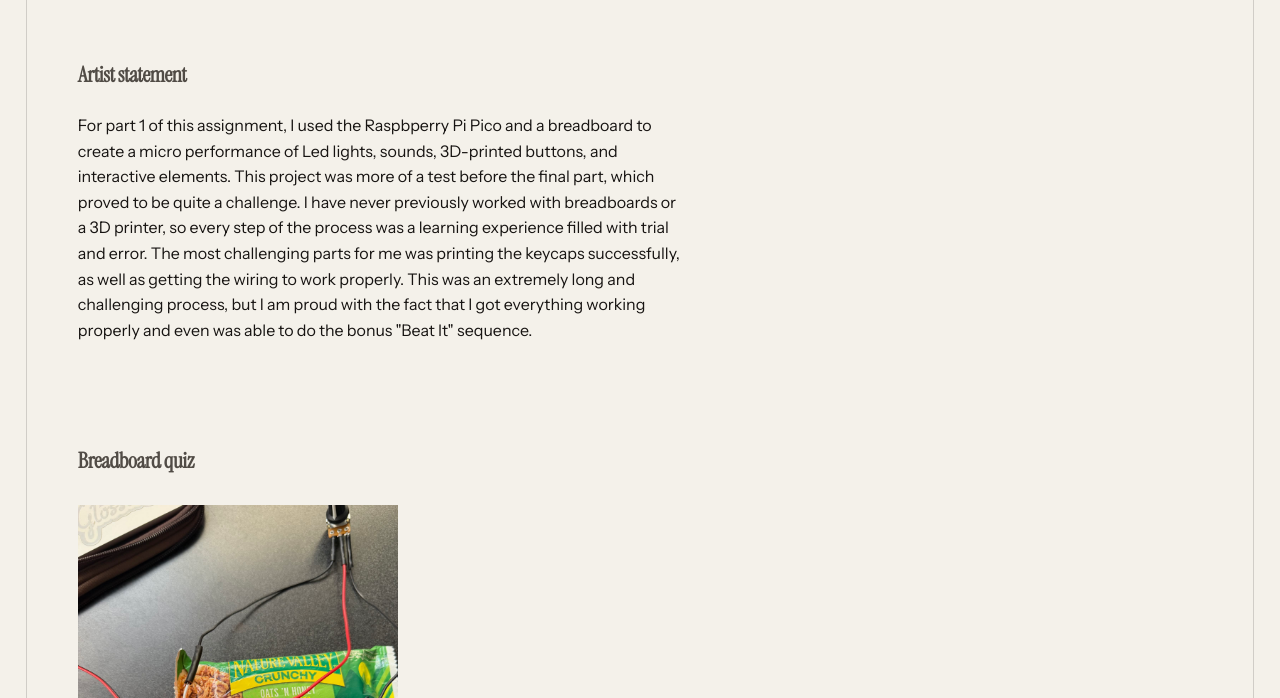
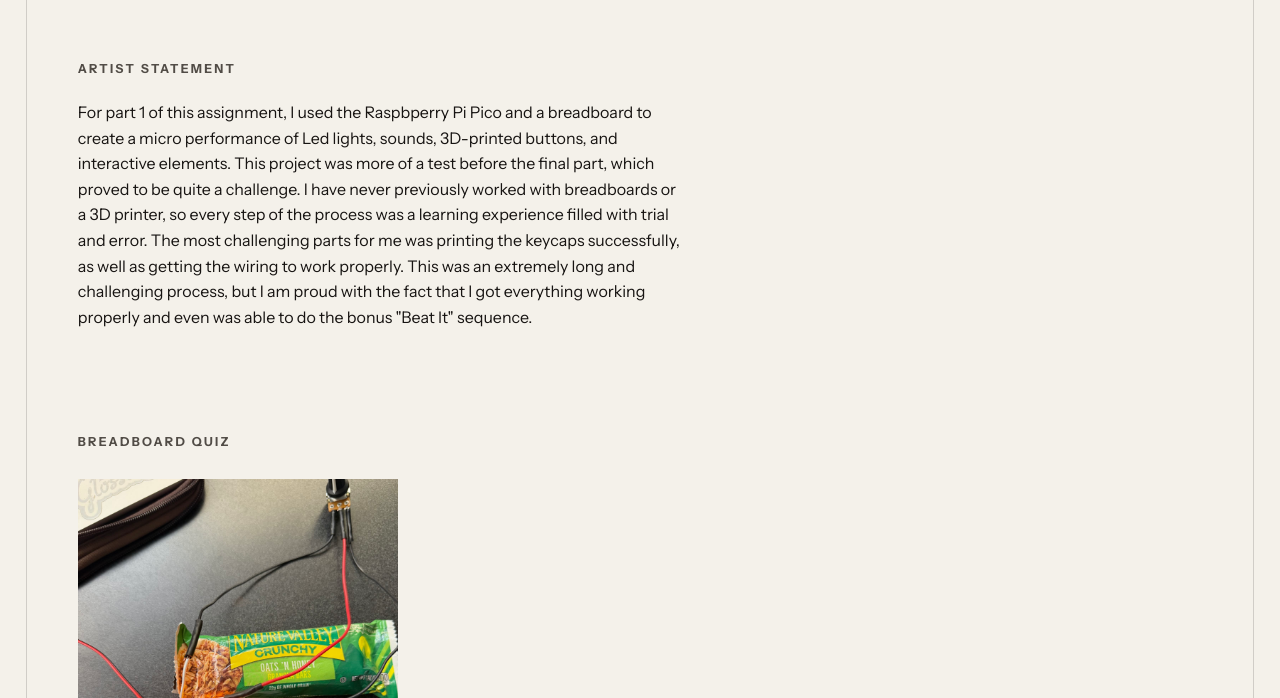
Before and after one commit to Sarahw709/Art-106-micro-perform-part1, a plain HTML site: page index.html in a window 1280 px wide. Shown: the part 402-1100 px from the top of the page. Drawn offline with Linux system fonts and the light colour scheme.

Commit message:
Restore the section headings to the earlier sans.
Artist statement and Breadboard quiz both use that bold, tracked label face.

Co-authored-by: Sarahw709 <Sarahw709@users.noreply.github.com>

```diff
--- a/style.css
+++ b/style.css
@@ -143,10 +143,11 @@ h1 em {
 
 h2 {
   margin: 2.5rem 0 0;
-  font-family: var(--serif);
-  font-size: 1.35rem;
+  font-family: var(--sans);
+  font-size: 0.78rem;
   font-weight: 700;
-  letter-spacing: -0.02em;
+  letter-spacing: 0.18em;
+  text-transform: uppercase;
   color: var(--quiet);
 }
 
@@ -159,10 +160,11 @@ main > p {
 
 h3 {
   margin: 2.75rem 0 0.35rem;
-  font-family: var(--serif);
-  font-size: 1.35rem;
+  font-family: var(--sans);
+  font-size: 0.78rem;
   font-weight: 700;
-  letter-spacing: -0.02em;
+  letter-spacing: 0.18em;
+  text-transform: uppercase;
   color: var(--quiet);
 }
 
```
